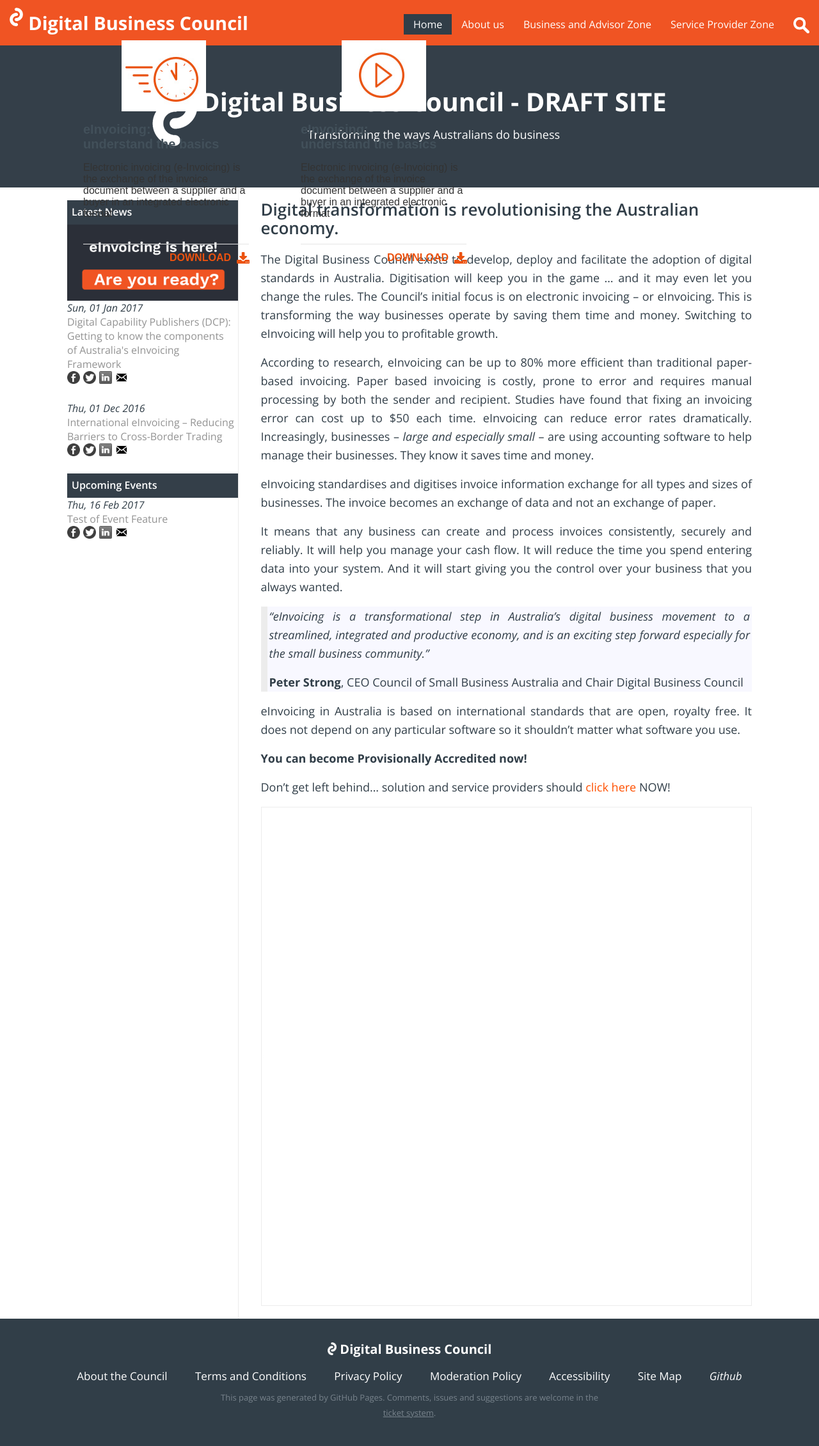
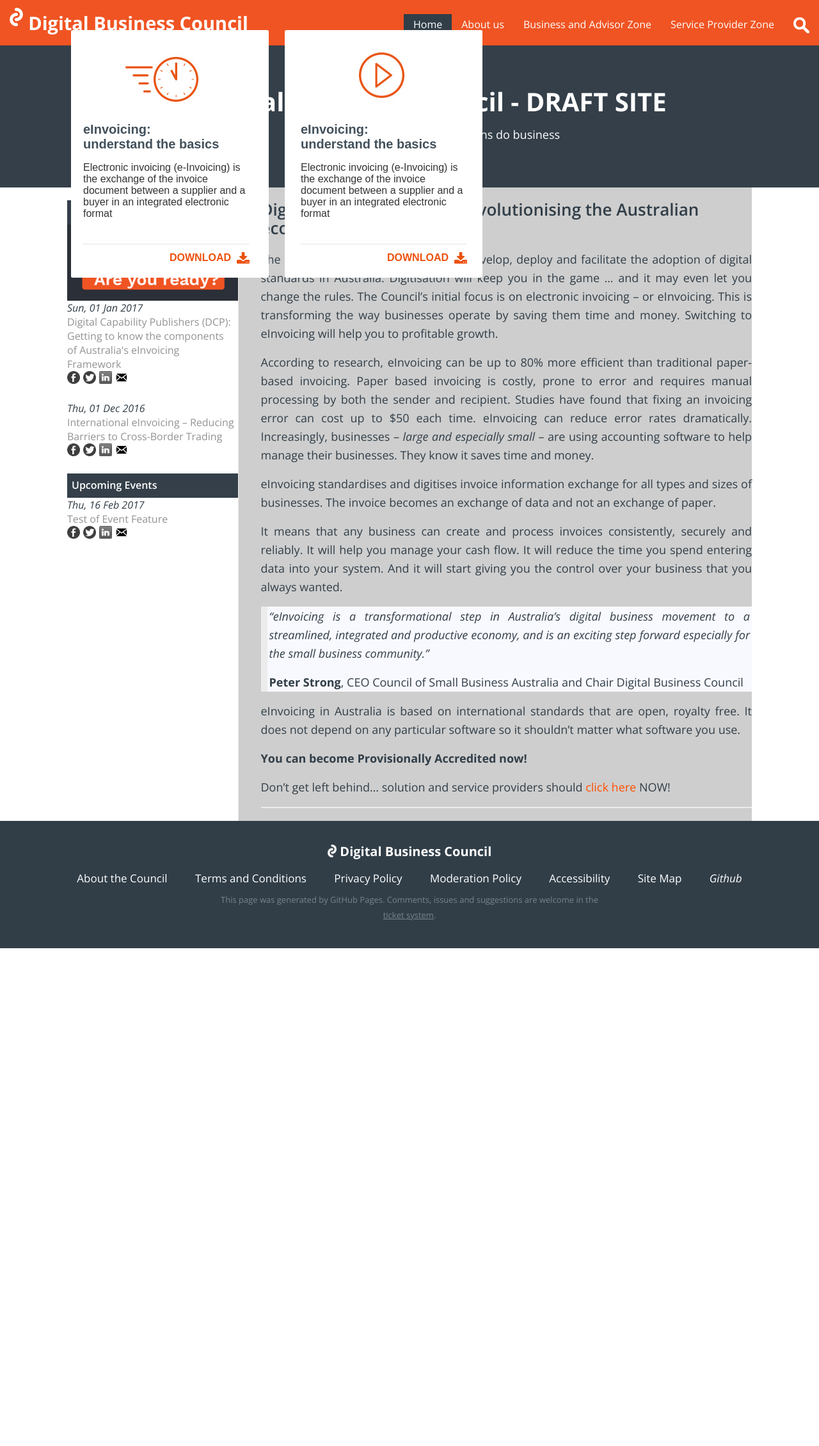
Before and after one commit to Digital-Business-Council/Digital-Business-Council.github.io, a Jekyll site: the page built from index.md, in a window 1280 px wide. Shown: the whole page at 64% size. Built offline with Jekyll 4.4.1, drawn with Linux system fonts in a browser that asks for light colours; our own code applies the rules of GitHub Pages for plain Markdown files; after the commit the page ends 1482 px from its top, so only the background shows below that.

Commit message:
Update _content.scss

```diff
--- a/_sass/_content.scss
+++ b/_sass/_content.scss
@@ -2,6 +2,7 @@
   color: $app-grey;
   font-size: 18px;
   line-height: 29px;
+ background-color: #CECECE;
 
   .home{
       line-height:normal;
@@ -132,7 +133,7 @@
 
 
     .cta-frame{
-
+	position:absolute;
         width: 311px;
         height: 389px;
     }
```
